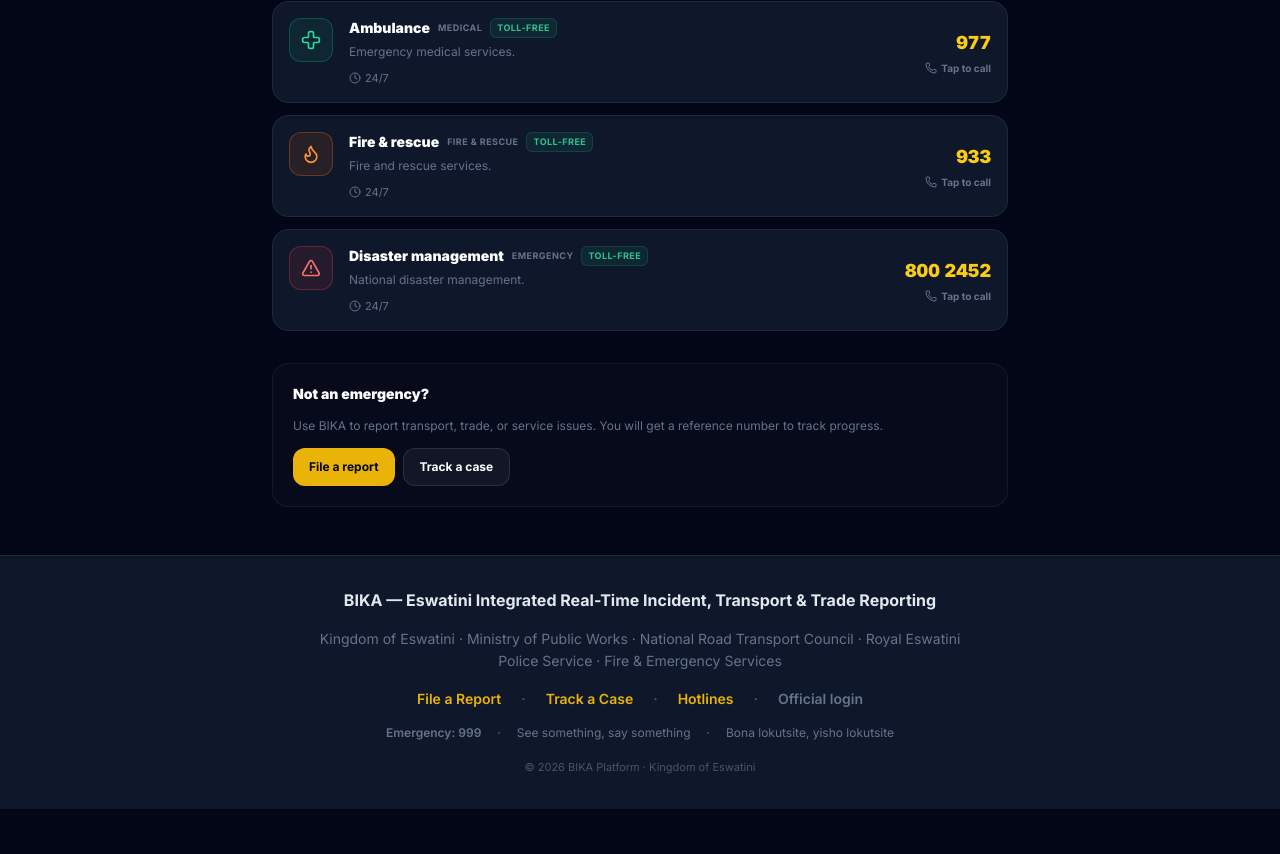
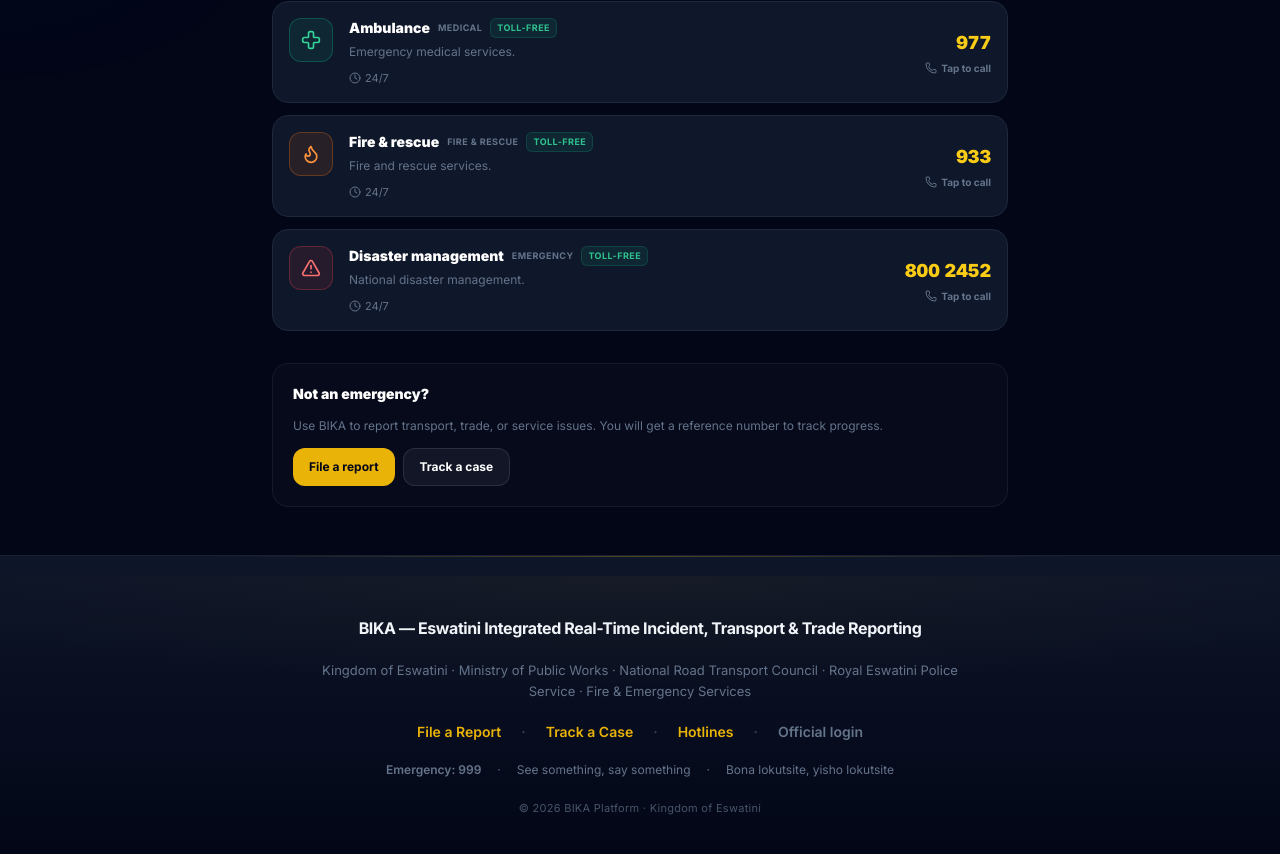
Before and after one commit to Brightwell-Dlamini/bika-platform, a Next.js app: page /hotlines in a window 1280 px wide. Shown: the part 682-1536 px from the top of the page. Before the commit the page ends 1491 px from the top, so only its background shows below. Built offline with nearby package versions, Linux system fonts and the light colour scheme; no server answers.

Commit message:
feat(ui): premium public layout, footer, header, and sector cards
Companion to the design-system commit. Applies glass surfaces, ambient
glow, gradient CTAs, and refined sector cards across the citizen UI.

```diff
--- a/app/(public)/layout.tsx
+++ b/app/(public)/layout.tsx
@@ -11,7 +11,17 @@
   children: React.ReactNode;
 }) {
   return (
-    <div className="min-h-screen bg-slate-950 text-slate-100 flex flex-col">
+    <div className="min-h-screen bg-slate-950 text-slate-100 flex flex-col relative">
+      {/* Soft ambient glow for premium depth */}
+      <div
+        className="pointer-events-none fixed inset-0 z-0 opacity-40"
+        aria-hidden
+        style={{
+          background:
+            'radial-gradient(ellipse 80% 50% at 50% -10%, rgba(234,179,8,0.07), transparent 55%), radial-gradient(ellipse 50% 40% at 100% 50%, rgba(16,185,129,0.04), transparent 50%), radial-gradient(ellipse 50% 40% at 0% 80%, rgba(59,130,246,0.04), transparent 50%)',
+        }}
+      />
+      <div className="relative z-10 flex flex-col min-h-screen">
         <PublicHeader />
         {/* Extra bottom pad for raised FAB (h-17 + safe area) */}
         <main id="main-content" className="flex-1 w-full pb-24 md:pb-0" tabIndex={-1}>
@@ -20,5 +30,6 @@
         <PublicFooter />
         <PublicMobileNav />
       </div>
+    </div>
   );
 }
--- a/app/components/PublicFooter.tsx
+++ b/app/components/PublicFooter.tsx
@@ -5,51 +5,55 @@
   const year = new Date().getFullYear();
 
   return (
-    <footer className="bg-slate-900 border-t border-slate-800 py-8 px-4 text-center text-sm text-slate-400 space-y-4 mt-auto">
-      <div className="font-bold text-slate-200 text-base">
-        BIKA — Eswatini Integrated Real-Time Incident, Transport & Trade Reporting
+    <footer className="relative border-t border-slate-800/80 bg-gradient-to-b from-slate-900/95 to-slate-950 py-10 px-4 text-center text-sm text-slate-400 space-y-5 mt-auto overflow-hidden">
+      <div className="absolute top-0 left-1/2 -translate-x-1/2 w-2/3 h-px bg-gradient-to-r from-transparent via-yellow-500/30 to-transparent" />
+      <div className="absolute inset-0 bg-[radial-gradient(ellipse_60%_40%_at_50%_0%,_rgba(234,179,8,0.04),_transparent)] pointer-events-none" />
+
+      <div className="relative z-10 space-y-5">
+        <div className="font-bold text-slate-100 text-base tracking-tight">
+          BIKA — Eswatini Integrated Real-Time Incident, Transport &amp; Trade Reporting
         </div>
-      <div className="max-w-2xl mx-auto leading-relaxed text-slate-500">
+        <div className="max-w-2xl mx-auto leading-relaxed text-slate-500 text-[13px]">
           Kingdom of Eswatini · Ministry of Public Works · National Road Transport Council · Royal
-        Eswatini Police Service · Fire & Emergency Services
+          Eswatini Police Service · Fire &amp; Emergency Services
         </div>
         <nav className="flex flex-wrap items-center justify-center gap-x-5 gap-y-2 text-sm font-semibold">
           <Link
             href="/report"
-          className="text-yellow-500 hover:text-yellow-400 transition underline-offset-4 hover:underline"
+            className="text-yellow-500 hover:text-yellow-300 transition-colors underline-offset-4 hover:underline"
           >
             File a Report
           </Link>
-        <span className="text-slate-600" aria-hidden="true">
+          <span className="text-slate-700" aria-hidden="true">
             ·
           </span>
           <Link
             href="/track"
-          className="text-yellow-500 hover:text-yellow-400 transition underline-offset-4 hover:underline"
+            className="text-yellow-500 hover:text-yellow-300 transition-colors underline-offset-4 hover:underline"
           >
             Track a Case
           </Link>
-        <span className="text-slate-600" aria-hidden="true">
+          <span className="text-slate-700" aria-hidden="true">
             ·
           </span>
           <Link
             href="/hotlines"
-          className="text-yellow-500 hover:text-yellow-400 transition underline-offset-4 hover:underline"
+            className="text-yellow-500 hover:text-yellow-300 transition-colors underline-offset-4 hover:underline"
           >
             Hotlines
           </Link>
-        <span className="text-slate-600" aria-hidden="true">
+          <span className="text-slate-700" aria-hidden="true">
             ·
           </span>
           <Link
             href="/login"
-          className="text-slate-500 hover:text-slate-300 transition underline-offset-4 hover:underline"
+            className="text-slate-500 hover:text-slate-300 transition-colors underline-offset-4 hover:underline"
           >
             Official login
           </Link>
         </nav>
         <div className="flex flex-wrap items-center justify-center gap-x-4 gap-y-1 text-xs text-slate-500">
-        <a href="tel:999" className="hover:text-red-400 transition font-semibold">
+          <a href="tel:999" className="hover:text-red-400 transition-colors font-semibold">
             Emergency: 999
           </a>
           <span aria-hidden="true">·</span>
@@ -57,7 +61,10 @@
           <span aria-hidden="true">·</span>
           <span>Bona lokutsite, yisho lokutsite</span>
         </div>
-      <div className="text-[11px] text-slate-600">© {year} BIKA Platform · Kingdom of Eswatini</div>
+        <div className="text-[11px] text-slate-600 tracking-wide">
+          © {year} BIKA Platform · Kingdom of Eswatini
+        </div>
+      </div>
     </footer>
   );
 }
```
Lines whose indentation alone changed are shown as unchanged.
